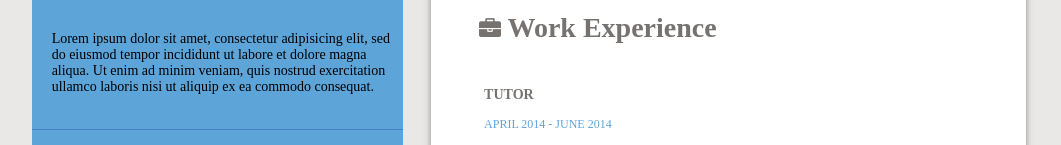
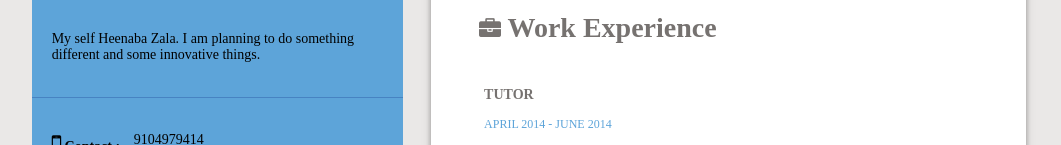
Before and after one commit to heenaba/heena97.github.io, a plain HTML site: page index.html in a window 1280 px wide. Shown: the part 306-451 px from the top of the page, without its empty margins (113-1174 px from the left). Drawn offline with Linux system fonts and the light colour scheme.

Commit message:
Update index.html

```diff
--- a/index.html
+++ b/index.html
@@ -19,7 +19,7 @@
 			</div>
 
 			<div class="profile-info">
-				<p> Lorem ipsum dolor sit amet, consectetur adipisicing elit, sed do eiusmod tempor incididunt ut labore et dolore magna aliqua. Ut enim ad minim veniam, quis nostrud exercitation ullamco laboris nisi ut aliquip ex ea commodo consequat.
+				<p>  My self Heenaba Zala. I am planning to do something different and some innovative things.
 				</p>
 			</div>
 			<div class="profile-info">
```
